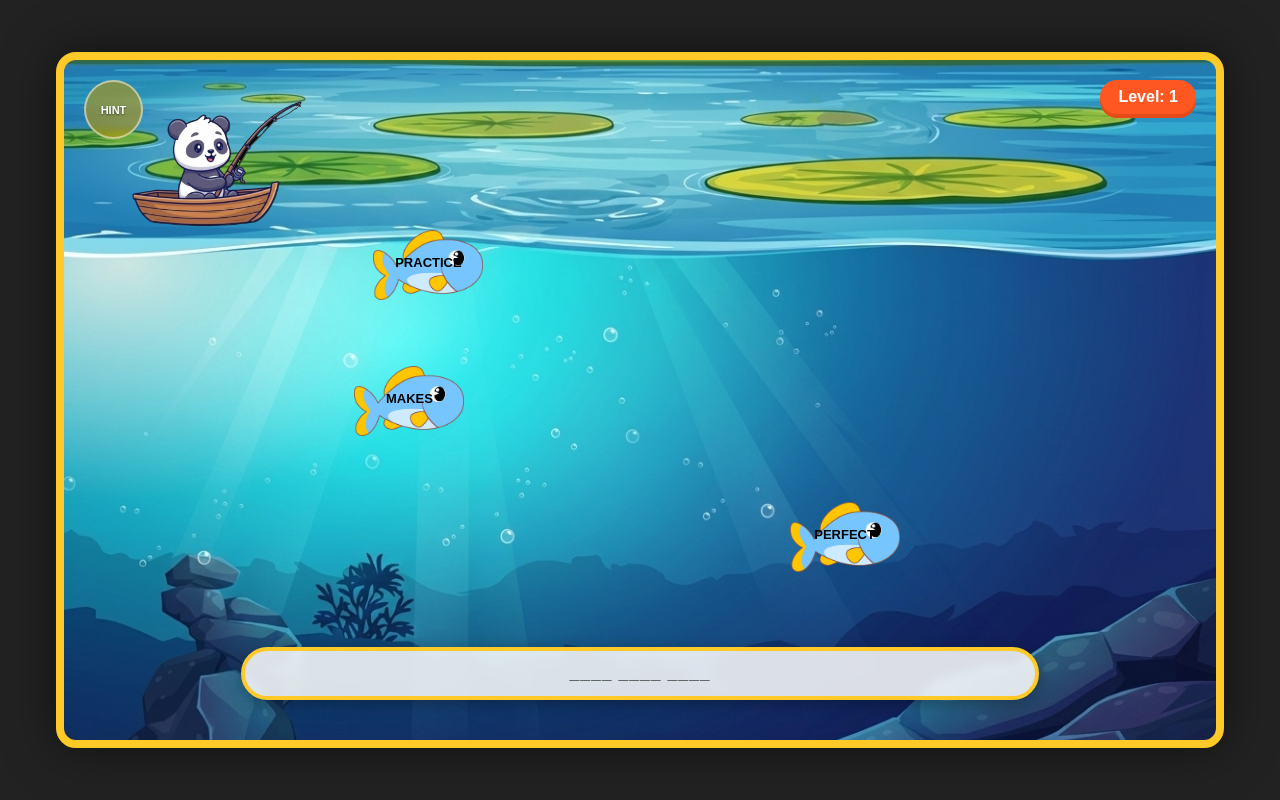
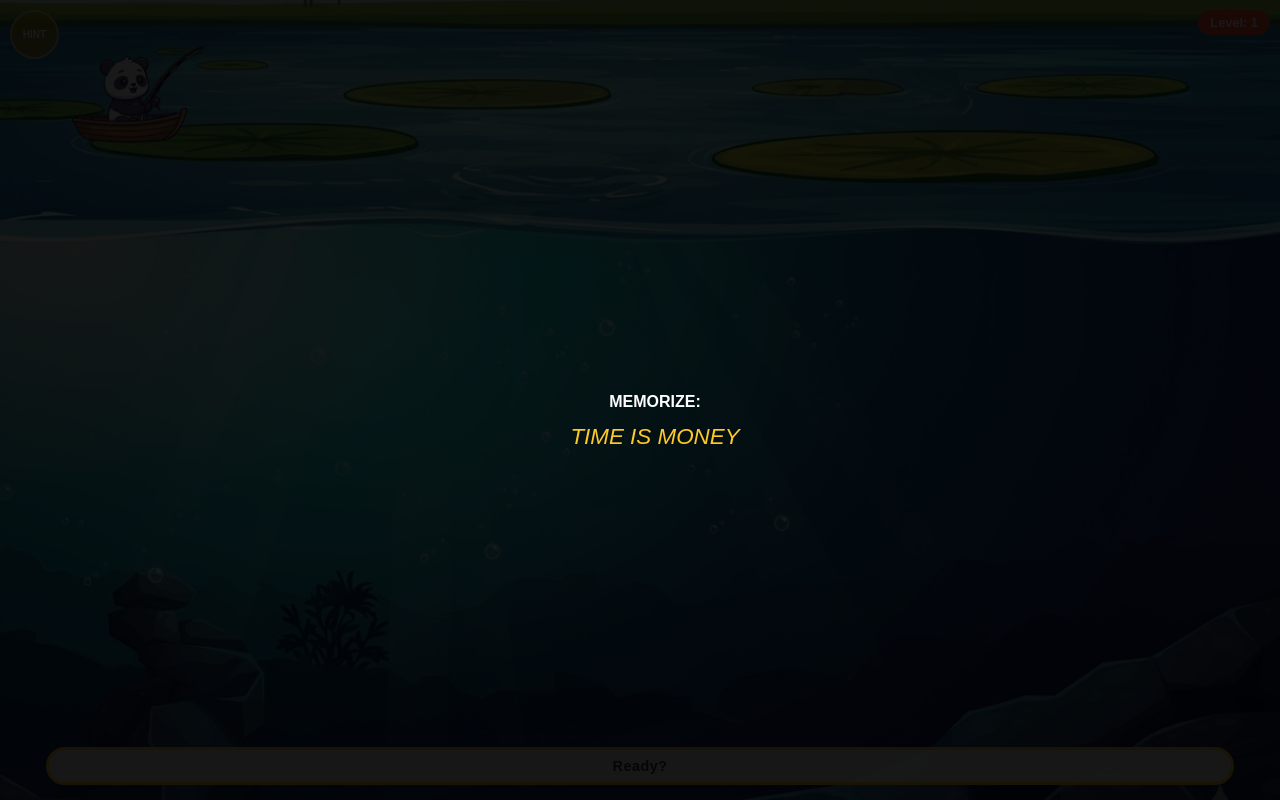
Before and after one commit to madhankumar26-git/game-fish, a plain HTML site: page index.html in a window 1280 px wide. Drawn offline with Linux system fonts and the light colour scheme.

Commit message:
change 3

```diff
--- a/index.html
+++ b/index.html
@@ -3,7 +3,7 @@
 <head>
     <meta charset="UTF-8">
     <meta name="viewport" content="width=device-width, initial-scale=1.0, maximum-scale=1.0, user-scalable=no">
-    <title>Proverb Quest - Fixed Mobile View</title>
+    <title>Proverb Quest - Phone View</title>
     <style>
         :root {
             --gold: #FFCA28;
@@ -11,150 +11,110 @@
             --orange: #FF5722;
         }
 
-        /* Fix for mobile browser address bars */
-        html { height: -webkit-fill-available; }
+        /* Essential for mobile height bugs */
+        html, body {
+            height: 100%;
+            margin: 0; padding: 0;
+            overflow: hidden;
+            background: #222;
+            font-family: 'Arial Rounded MT Bold', sans-serif;
+            touch-action: none;
+        }
 
         body {
-            margin: 0; padding: 0;
-            overflow: hidden;
-            font-family: 'Arial Rounded MT Bold', sans-serif;
-            touch-action: none;
-            background: #222;
             display: flex;
             justify-content: center;
             align-items: center;
-            height: 100vh;
-            height: -webkit-fill-available;
         }
 
         #game-canvas {
             width: 100vw;
             height: 100vh;
-            height: -webkit-fill-available;
             background-image: url('im.png');
             background-size: cover;
             background-repeat: no-repeat;
             background-position: center;
             position: relative;
             overflow: hidden;
-            box-shadow: 0 0 50px rgba(0,0,0,0.5);
         }
 
-        @media (min-width: 1024px) {
-            #game-canvas {
-                width: 90vw;
-                height: 85vh;
-                border: 8px solid var(--gold);
-                border-radius: 20px;
-            }
-        }
-
+        /* Mobile specific adjustments */
         #hint-btn {
-            position: absolute;
-            top: 20px;
-            left: 20px;
-            width: 55px;
-            height: 55px;
-            background: rgba(183, 149, 11, 0.6);
+            position: absolute; top: 10px; left: 10px;
+            width: 45px; height: 45px; /* Smaller for phone */
+            background: rgba(183, 149, 11, 0.7);
             border: 2px solid rgba(255, 255, 255, 0.5);
             border-radius: 50%;
-            font-weight: 900;
-            font-size: 11px;
-            color: white;
-            cursor: pointer;
-            z-index: 200;
-            display: flex;
-            align-items: center;
-            justify-content: center;
+            font-weight: 900; font-size: 10px;
+            color: white; cursor: pointer; z-index: 200;
+            display: flex; align-items: center; justify-content: center;
             backdrop-filter: blur(3px);
-            text-shadow: 0 1px 2px rgba(0,0,0,0.5);
-            -webkit-tap-highlight-color: transparent;
-            transition: all 0.3s;
         }
 
         #level-badge {
-            position: absolute;
-            top: 20px;
-            right: 20px;
-            background: var(--orange);
-            color: white;
-            padding: 8px 18px;
-            border-radius: 30px;
-            font-size: 1rem;
-            font-weight: 900;
-            z-index: 200;
-            box-shadow: 0 4px 0 #E64A19;
+            position: absolute; top: 10px; right: 10px;
+            background: var(--orange); color: white;
+            padding: 5px 12px; border-radius: 20px;
+            font-size: 0.8rem; font-weight: 900; z-index: 200;
         }
 
         #player {
-            position: absolute;
-            top: 5%;
-            left: 5%;
-            width: 20%;
-            max-width: 250px;
-            min-width: 140px;
-            z-index: 50;
-            transition: left 0.7s ease-out;
+            position: absolute; top: 5%; left: 5%;
+            width: 30%; /* Larger percentage for small screens */
+            max-width: 180px;
+            z-index: 50; transition: left 0.7s ease-out;
         }
         #player img { width: 100%; pointer-events: none; }
 
         #rod-line {
-            position: absolute; top: 10%; left: 77%;
+            position: absolute; top: 15%; left: 78%;
             width: 2px; height: 0; background: #eeeeee;
             transition: height 0.5s ease-in; z-index: 40;
         }
 
         .fish-bubble {
-            position: absolute; width: 110px; height: 65px;
+            position: absolute;
+            width: 85px; height: 50px; /* Scaled down for mobile */
             background-image: url('fish .png'); background-size: contain;
             background-repeat: no-repeat; background-position: center;
             display: flex; align-items: center; justify-content: center;
-            font-size: 13px; font-weight: 900; color: #000;
+            font-size: 11px; font-weight: 900; color: #000;
             cursor: pointer; z-index: 20; text-transform: uppercase;
-            padding-bottom: 5px; text-align: center;
+            padding-bottom: 4px; text-align: center;
         }
 
-        /* FIXED WORD BAR - Higher Z-index and safe bottom margin */
+        @keyframes pulse-glow {
+            0% { filter: drop-shadow(0 0 5px #FFD700); transform: scale(1); }
+            50% { filter: drop-shadow(0 0 15px #FFD700); transform: scale(1.1); }
+            100% { filter: drop-shadow(0 0 5px #FFD700); transform: scale(1); }
+        }
+        .hint-glow { animation: pulse-glow 0.8s infinite; z-index: 100 !important; }
+
         #word-bar-container {
-            position: absolute;
-            bottom: 40px; /* Increased from 15px to be safe from phone gestures */
-            left: 50%;
+            position: absolute; bottom: 15px; left: 50%;
             transform: translateX(-50%);
-            background: rgba(255, 255, 255, 0.85); /* Slightly less transparent for better visibility */
-            backdrop-filter: blur(5px);
-            border: 4px solid var(--gold);
-            padding: 12px 20px;
-            border-radius: 40px;
-            width: 85%;
-            max-width: 750px;
-            z-index: 300; /* Highest priority */
-            pointer-events: none;
-            box-shadow: 0 4px 15px rgba(0,0,0,0.3);
-            display: block !important; /* Ensure it's not hidden */
+            background: rgba(255, 255, 255, 0.9);
+            border: 3px solid var(--gold); padding: 8px 15px;
+            border-radius: 25px; width: 90%;
+            z-index: 300; pointer-events: none;
         }
 
         #word-display {
-            font-size: 1.1rem;
-            color: #333;
-            text-align: center;
-            font-weight: 900;
-            letter-spacing: 1px;
+            font-size: 0.9rem; color: #333; text-align: center;
+            font-weight: 900; letter-spacing: 0.5px;
             word-wrap: break-word;
         }
 
-        @media (max-width: 600px) {
-            #word-bar-container {
-                bottom: 35px; /* Adjusting for mobile navigation bars */
-                width: 90%;
-                padding: 10px 15px;
-            }
-            #word-display { font-size: 0.95rem; line-height: 1.2; }
-            #player { width: 45%; }
-            .fish-bubble { width: 90px; height: 55px; font-size: 11px; }
-            #hint-btn { width: 50px; height: 50px; top: 15px; left: 15px; }
+        .full-screen-overlay {
+            position: absolute; top: 0; left: 0; width: 100%; height: 100%;
+            background: rgba(0,0,0,0.9); display: none;
+            flex-direction: column; justify-content: center; align-items: center;
+            z-index: 500; color: white; text-align: center; padding: 15px;
         }
 
-        .hint-glow { filter: drop-shadow(0 0 15px #FFD700) brightness(1.2); z-index: 35; }
+        #level-title-screen h1 { font-size: 2rem; color: var(--gold); }
+        #sub-level-title { font-size: 1rem; color: #fff; }
+        #proverb-text-display { font-size: 1.4rem; color: var(--gold); font-style: italic; }
 
         #victory-overlay {
             position: absolute; top: 0; left: 0; width: 100%; height: 100%;
@@ -163,14 +123,15 @@
         }
 
         #victory-card {
-            background: white; padding: 30px; border-radius: 30px;
-            border: 10px solid var(--gold); text-align: center;
-            width: 85%; max-width: 450px; transform: scale(0.8); transition: 0.4s;
+            background: white; padding: 20px; border-radius: 20px;
+            border: 6px solid var(--gold); text-align: center;
+            width: 85%; transform: scale(0.9); transition: 0.4s;
         }
         #victory-card.show { transform: scale(1); }
+
         #next-btn {
-            background: #4CAF50; color: white; padding: 15px 35px;
-            border: none; border-radius: 50px; font-size: 18px; font-weight: 900; cursor: pointer;
+            background: #4CAF50; color: white; padding: 12px 30px;
+            border: none; border-radius: 30px; font-size: 16px; font-weight: 900;
         }
     </style>
 </head>
@@ -188,87 +149,150 @@
     <div id="pond"></div>
 
     <div id="word-bar-container">
-        <div id="word-display">Loading Proverb...</div>
+        <div id="word-display">Ready?</div>
+    </div>
+
+    <div id="level-title-screen" class="full-screen-overlay">
+        <h1 id="main-level-name">LEVEL 1</h1>
+        <p id="sub-level-title"></p>
+    </div>
+
+    <div id="proverb-preview-screen" class="full-screen-overlay">
+        <h2 style="font-size: 1rem;">MEMORIZE:</h2>
+        <div id="proverb-text-display"></div>
     </div>
 
     <div id="victory-overlay">
         <div id="victory-card">
-            <h1 style="color:var(--orange); margin-top:0;">Level Clear!</h1>
-            <div id="victory-text" style="font-size: 18px; margin: 15px 0; color: #444; font-weight: bold;"></div>
+            <h2 style="color:var(--orange); margin:0;">Level Clear!</h2>
+            <div id="victory-text" style="font-size: 16px; margin: 15px 0; color: #444; font-weight: bold;"></div>
             <button id="next-btn" onclick="nextLevel()">CONTINUE</button>
         </div>
     </div>
 </div>
 
 <script>
-    const masterProverbs = [
-        "PRACTICE MAKES PERFECT", "NO PAIN NO GAIN", "DILIGENCE IS THE MOTHER OF GOOD LUCK",
-        "WHERE THERE IS A WILL THERE IS A WAY", "ACTION SPEAKS LOUDER THAN WORDS",
-        "THE EARLY BIRD CATCHES THE WORM", "ROME WASNT BUILT IN A DAY",
-        "CONSTANT DRIPPING WEARS AWAY THE STONE", "A JOURNEY OF A THOUSAND MILES BEGINS WITH A SINGLE STEP",
-        "MAKE HAY WHILE THE SUN SHINES", "STRIKE WHILE THE IRON IS HOT",
-        "GENIUS IS ONE PERCENT INSPIRATION AND NINETY NINE PERCENT PERSPIRATION",
-        "IF AT FIRST YOU DONT SUCCEED TRY TRY AGAIN", "GREAT OAKS FROM LITTLE ACORNS GROW",
-        "HE WHO HESITATES IS LOST", "NECESSITY IS THE MOTHER OF INVENTION",
-        "SLOW AND STEADY WINS THE RACE", "HARD WORK BEATS TALENT WHEN TALENT DOESNT WORK HARD",
-        "THERE ARE NO SHORTCUTS TO ANY PLACE WORTH GOING",
-        "SUCCESS IS A LADDER YOU CANNOT CLIMB WITH YOUR HANDS IN YOUR POCKETS"
-    ];
+    // LOGIC AND SENTENCES REMAIN COMPLETELY UNCHANGED
+    const levelTitles = {
+        1: "TIME & OPPORTUNITY PROVERBS",
+        2: "MINDSET & POSITIVITY PROVERBS",
+        3: "HEALTH & LIFE LESSON PROVERBS",
+        4: "FRIENDSHIP & CHARACTER PROVERBS",
+        5: "SUCCESS & HARD WORK PROVERBS",
+        6: "MISCELLANEOUS PROVERBS"
+    };
 
-    let currentLevel = 0;
+    const tiers = {
+        1: ["TIME IS MONEY", "ALL IN GOOD TIME", "BETTER LATE THAN NEVER", "OPPORTUNITY KNOCKS BUT ONCE", "A STITCH IN TIME SAVES NINE"],
+        2: ["COUNT YOUR BLESSINGS", "HASTE MAKES WASTE", "BETTER TO BE SAFE THAN SORRY", "GREAT MINDS THINK ALIKE", "GOOD THINGS COME IN SMALL PACKAGES"],
+        3: ["STILL WATERS RUN DEEP", "LAUGHTER IS THE BEST MEDICINE", "PREVENTION IS BETTER THAN CURE", "ALL THAT GLITTERS NOT GOLD", "WHERE THERE IS SMOKE THERE IS FIRE"],
+        4: ["MANNERS MAKETH MAN", "CHARITY BEGINS AT HOME", "ACTIONS SPEAK LOUDER THAN WORDS", "DONT JUDGE A BOOK BY ITS COVER", "A FRIEND IN NEED IS A FRIEND INDEED"],
+        5: ["NO PAIN NO GAIN", "PRACTICE MAKES PERFECT", "BIRDS OF A FEATHER FLOCK TOGETHER", "THE GRASS IS ALWAYS GREENER", "BEAUTY IS IN THE EYE OF THE BEHOLDER"],
+        6: ["LOVE IS BLIND", "SMALL IS BEAUTIFUL", "SEEING IS BELIEVING", "FIRST COME FIRST SERVED", "FOOLS RUSH IN WHERE ANGELS FEAR TO TREAD"]
+    };
+
+    let solvedTotal = 0;
+    let currentTierNum = 1;
+    let subLevelIndex = 0;
     let game = { proverbWords: [], step: 0, isFishing: false };
 
     function initLevel() {
         const pond = document.getElementById('pond');
         pond.innerHTML = ""; game.step = 0;
         document.getElementById('victory-overlay').style.display = 'none';
-        document.getElementById('victory-card').classList.remove('show');
-        document.getElementById('level-badge').innerText = `Level: ${currentLevel + 1}`;
-        game.proverbWords = masterProverbs[currentLevel].split(" ");
 
+        currentTierNum = Math.floor(solvedTotal / 5) + 1;
+        subLevelIndex = solvedTotal % 5;
+
+        if (currentTierNum > 6) {
+            alert("CONGRATULATIONS! You finished all 6 levels!");
+            solvedTotal = 0;
+            initLevel();
+            return;
+        }
+
+        if (subLevelIndex === 0) {
+            showLevelTitle(currentTierNum, levelTitles[currentTierNum], startProverbPreview);
+        } else {
+            startProverbPreview();
+        }
+    }
+
+    function showLevelTitle(num, title, callback) {
+        const screen = document.getElementById('level-title-screen');
+        document.getElementById('main-level-name').innerText = `LEVEL ${num}`;
+        document.getElementById('sub-level-title').innerText = title;
+        screen.style.display = 'flex';
+
+        setTimeout(() => {
+            screen.style.display = 'none';
+            callback();
+        }, 2500);
+    }
+
+    function startProverbPreview() {
+        const fullProverb = tiers[currentTierNum][subLevelIndex];
+        const screen = document.getElementById('proverb-preview-screen');
+        document.getElementById('proverb-text-display').innerText = fullProverb;
+        screen.style.display = 'flex';
+
+        const msg = new SpeechSynthesisUtterance();
+        msg.text = fullProverb.toLowerCase();
+        window.speechSynthesis.speak(msg);
+
+        setTimeout(() => {
+            screen.style.display = 'none';
+            setupFishingGame();
+        }, 3500);
+    }
+
+    function setupFishingGame() {
+        document.getElementById('level-badge').innerText = `Level: ${currentTierNum}-${subLevelIndex + 1}`;
+        game.proverbWords = tiers[currentTierNum][subLevelIndex].split(" ");
         const allWords = [...game.proverbWords].sort(() => Math.random() - 0.5);
+
         allWords.forEach((word, index) => {
             const f = document.createElement('div');
             f.className = 'fish-bubble';
             f.innerText = word;
-            f.style.top = (25 + (index * (60/allWords.length))) + '%';
-            f.style.left = (Math.random() * 75 + 5) + '%';
+            // Spread fish better for small vertical space
+            f.style.top = (30 + (index * (50/allWords.length))) + '%';
+            f.style.left = (Math.random() * 70 + 5) + '%';
             animateFish(f);
-            pond.appendChild(f);
+            document.getElementById('pond').appendChild(f);
         });
         updateUI();
     }
 
     function animateFish(el) {
         let x = parseFloat(el.style.left);
-        let speed = 0.04 + (Math.random() * 0.05);
+        let speed = 0.05 + (Math.random() * 0.05);
         let interval = setInterval(() => {
             if (!el.parentElement) { clearInterval(interval); return; }
-            x += speed; if (x > 105) x = -15;
+            x += speed; if (x > 110) x = -20;
             el.style.left = x + '%';
-        }, 20);
-    }
-
-    function speakProverb(text) {
-        const msg = new SpeechSynthesisUtterance();
-        msg.text = text.toLowerCase();
-        msg.rate = 0.85;
-        window.speechSynthesis.speak(msg);
+        }, 30);
     }
 
     function showHint(e) {
         e.stopPropagation();
         const btn = document.getElementById('hint-btn');
         if(btn.style.opacity === "0.2") return;
-        const target = game.proverbWords[game.step];
-        document.querySelectorAll('.fish-bubble').forEach(f => {
-            if(f.innerText === target) {
-                f.classList.add('hint-glow');
-                btn.style.opacity = "0.2";
-                setTimeout(() => f.classList.remove('hint-glow'), 2500);
-                setTimeout(() => btn.style.opacity = "1", 4000);
-            }
+
+        const targetWord = game.proverbWords[game.step].trim();
+        const fishies = document.querySelectorAll('.fish-bubble');
+        let foundFish = null;
+
+        fishies.forEach(f => {
+            if(f.innerText.trim() === targetWord) foundFish = f;
         });
+
+        if(foundFish) {
+            foundFish.classList.add('hint-glow');
+            btn.style.opacity = "0.2";
+            setTimeout(() => foundFish.classList.remove('hint-glow'), 2500);
+            setTimeout(() => btn.style.opacity = "1", 4000);
+        }
     }
 
     const handleInput = (clientX, clientY, target) => {
@@ -295,16 +319,12 @@
     window.addEventListener('touchstart', (e) => handleInput(e.touches[0].clientX, e.touches[0].clientY, e.target), {passive: false});
 
     function checkHit(x, y) {
-        const targetWord = game.proverbWords[game.step];
+        const targetWord = game.proverbWords[game.step].trim();
         document.querySelectorAll('.fish-bubble').forEach(f => {
             const r = f.getBoundingClientRect();
             const canvasRect = document.getElementById('game-canvas').getBoundingClientRect();
-            const fLeft = r.left - canvasRect.left;
-            const fRight = r.right - canvasRect.left;
-            const fTop = r.top - canvasRect.top;
-            const fBottom = r.bottom - canvasRect.top;
-            if (x > fLeft && x < fRight && y > fTop && y < fBottom) {
-                if (f.innerText === targetWord) {
+            if (x > (r.left - canvasRect.left) && x < (r.right - canvasRect.left) && y > (r.top - canvasRect.top) && y < (r.bottom - canvasRect.top)) {
+                if (f.innerText.trim() === targetWord) {
                     f.style.transform = "scale(0)";
                     setTimeout(() => f.remove(), 300);
                     game.step++;
@@ -318,15 +338,17 @@
     }
 
     function finishLevel() {
-        const fullSentence = masterProverbs[currentLevel];
+        const fullSentence = tiers[currentTierNum][subLevelIndex];
         document.getElementById('victory-text').innerText = fullSentence;
         document.getElementById('victory-overlay').style.display = 'flex';
         setTimeout(() => document.getElementById('victory-card').classList.add('show'), 50);
-        speakProverb(fullSentence);
+
+        const msg = new SpeechSynthesisUtterance(fullSentence.toLowerCase());
+        window.speechSynthesis.speak(msg);
     }
 
     function nextLevel() {
-        currentLevel = (currentLevel + 1) % masterProverbs.length;
+        solvedTotal++;
         initLevel();
     }
 
```
